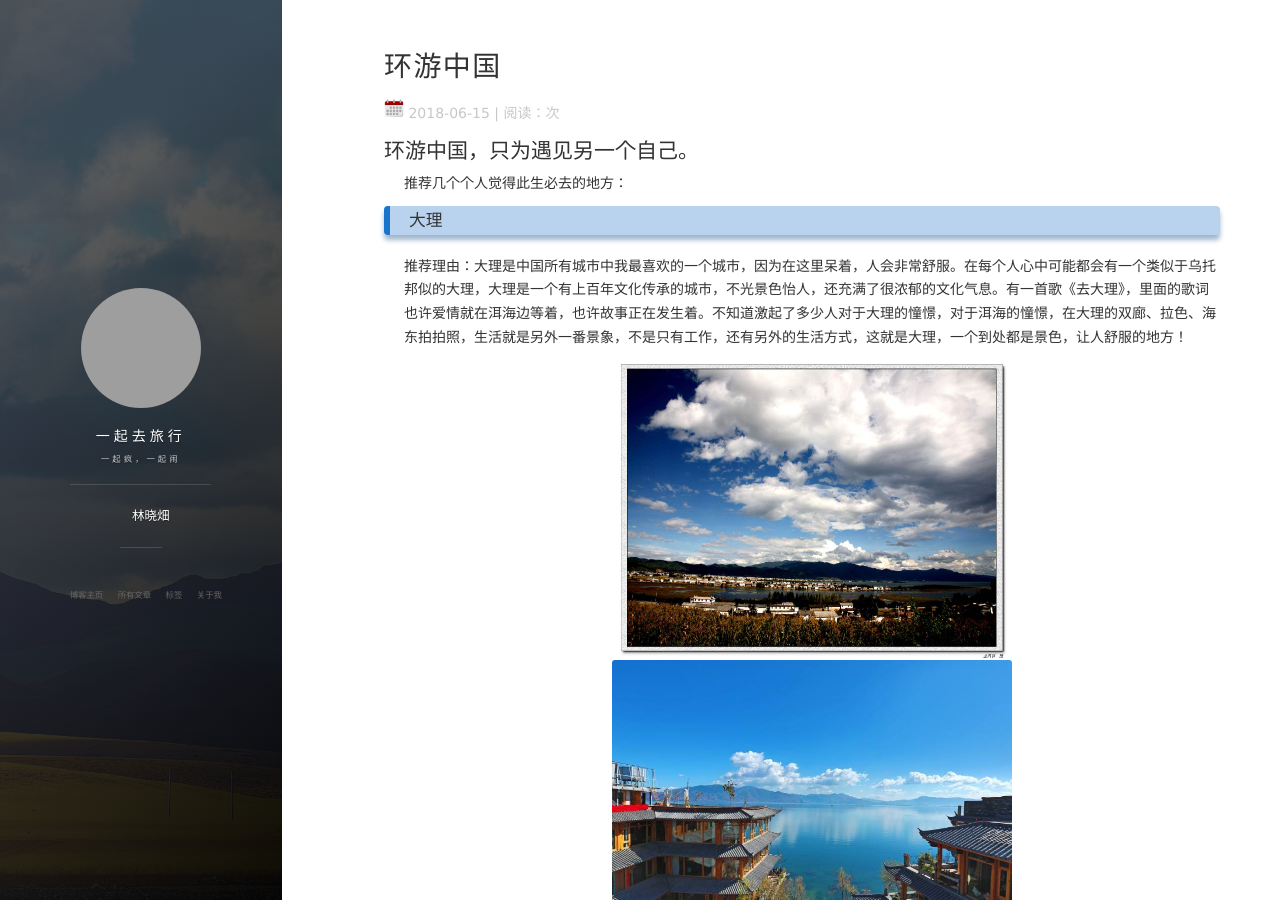
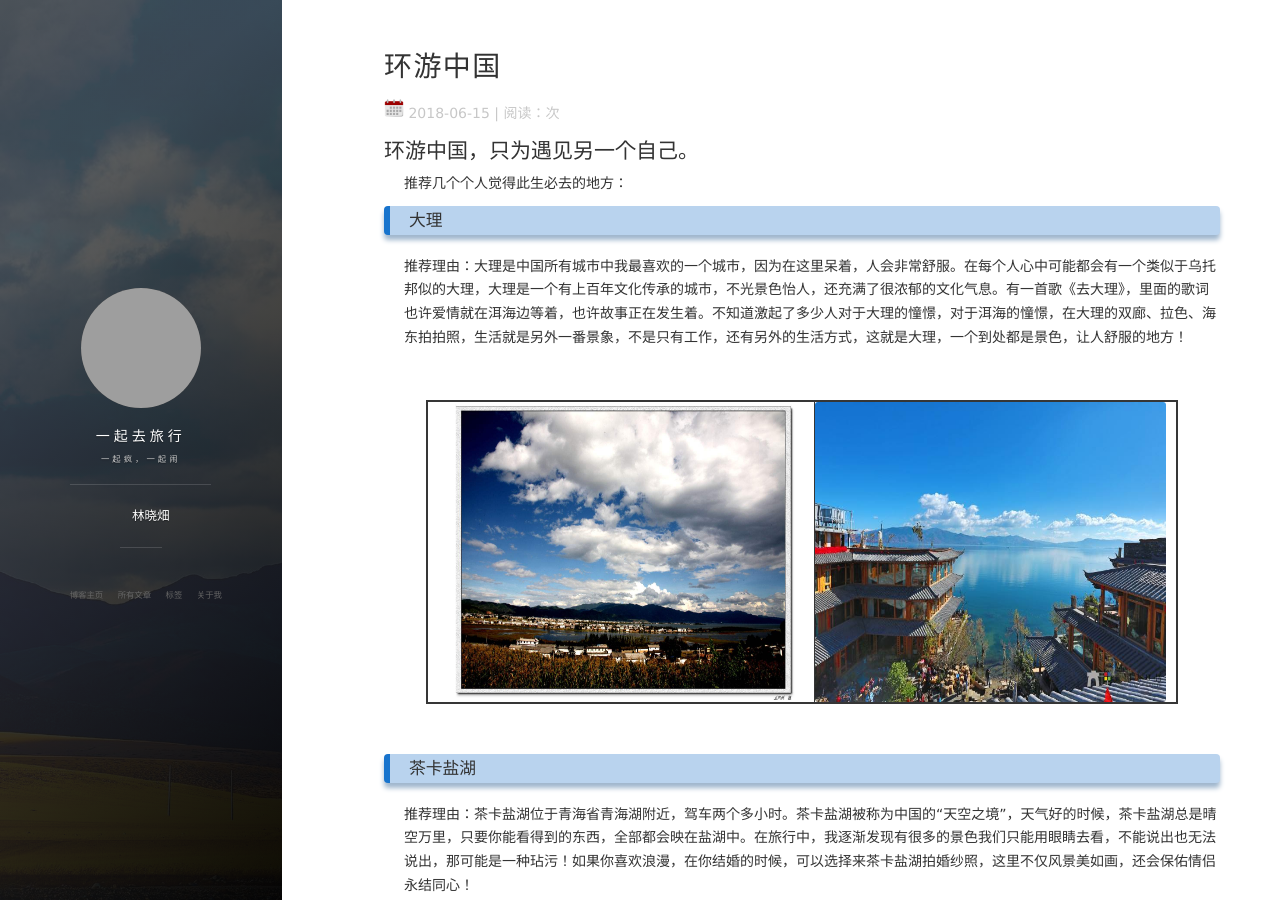
Before and after one commit to lxtxx/lxtxx.github.io, a Jekyll site: the page built from _posts/2018-06-15-环游中国.md, in a window 1280 px wide and 900 px high. Built offline with Jekyll 4.4.1, drawn with Linux system fonts in a browser that asks for light colours; nearby versions of some CDN libraries; comment, search, counter and statistics services are not loaded; grey boxes are pictures that could not be loaded.

Commit message:
Update 2018-06-15-环游中国.md

```diff
--- a/_posts/2018-06-15-环游中国.md
+++ b/_posts/2018-06-15-环游中国.md
@@ -10,13 +10,13 @@ tag: 十一
 
 推荐理由：大理是中国所有城市中我最喜欢的一个城市，因为在这里呆着，人会非常舒服。在每个人心中可能都会有一个类似于乌托邦似的大理，大理是一个有上百年文化传承的城市，不光景色怡人，还充满了很浓郁的文化气息。有一首歌《去大理》，里面的歌词也许爱情就在洱海边等着，也许故事正在发生着。不知道激起了多少人对于大理的憧憬，对于洱海的憧憬，在大理的双廊、拉色、海东拍拍照，生活就是另外一番景象，不是只有工作，还有另外的生活方式，这就是大理，一个到处都是景色，让人舒服的地方！
 
-  <img src="/images/posts/Xcode8/d1.jpg" height="300" width="400"> <img src="/images/posts/Xcode8/d2.jpg" height="300" width="400">
-
-### 茶卡盐湖
 <table><tr>
 <td><img src="/images/posts/Xcode8/d1.jpg" height="300" width="400"></td>
 <td><img src="/images/posts/Xcode8/d2.jpg" height="300" width="400"></td>
 </tr></table>
+
+### 茶卡盐湖
+
 推荐理由：茶卡盐湖位于青海省青海湖附近，驾车两个多小时。茶卡盐湖被称为中国的“天空之境”，天气好的时候，茶卡盐湖总是晴空万里，只要你能看得到的东西，全部都会映在盐湖中。在旅行中，我逐渐发现有很多的景色我们只能用眼睛去看，不能说出也无法说出，那可能是一种玷污！如果你喜欢浪漫，在你结婚的时候，可以选择来茶卡盐湖拍婚纱照，这里不仅风景美如画，还会保佑情侣永结同心！
 ### 新疆·赛里木湖
 
```
